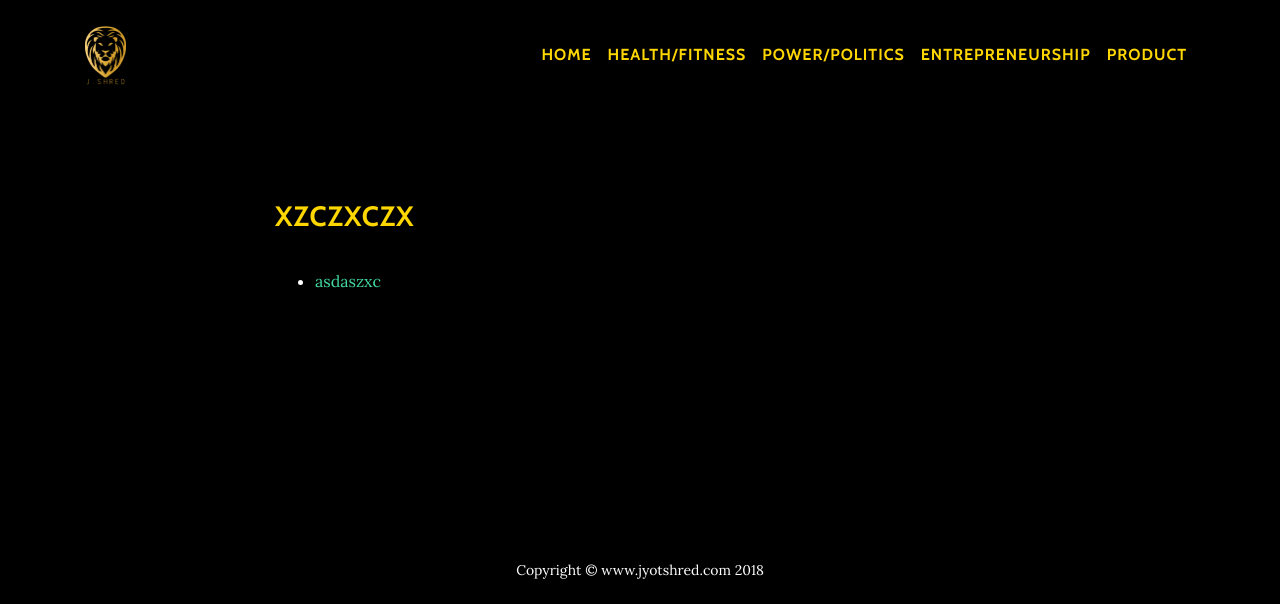
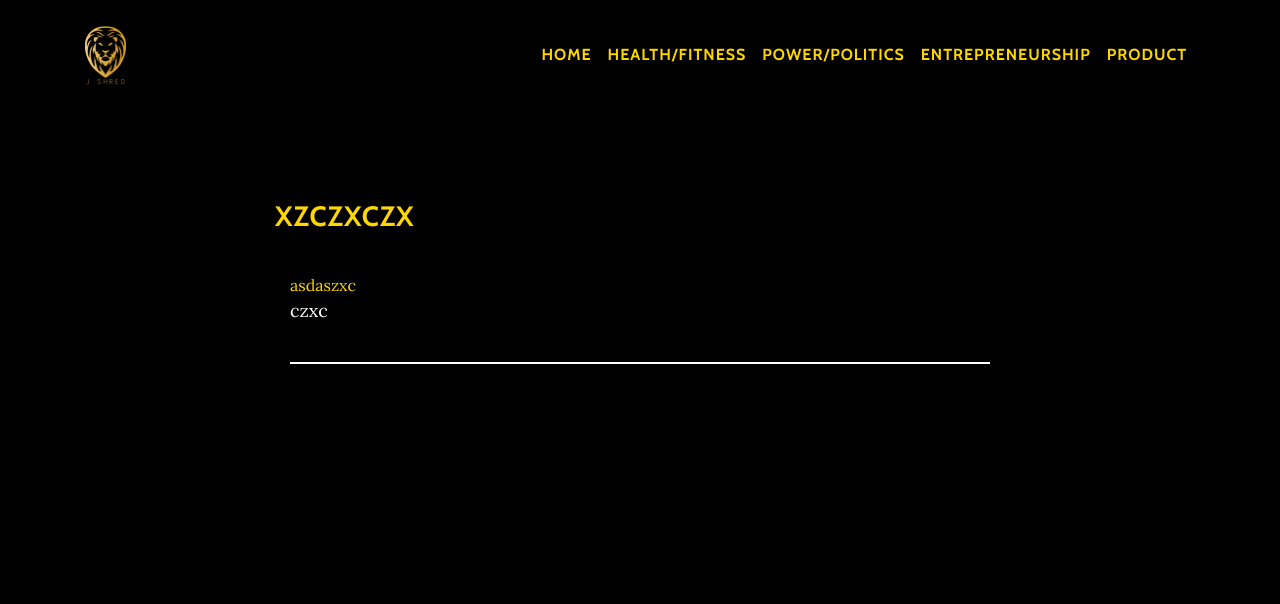
Before and after one commit to 00baker/gym, a Django app: a page that uses templates/health/view_category.html in a window 1280 px wide. Shown: the top 604 px of the page. Run offline with Django 3.2, Linux system fonts and the light colour scheme; data comes from the database, SQL or seed files in the repository; some libraries are stand-ins or nearby versions.

Commit message:
Update view_category.html
minor change

```diff
--- a/templates/health/view_category.html
+++ b/templates/health/view_category.html
@@ -8,11 +8,31 @@
 
 {% block content %}
     {% if posts %}
-        <ul>
-        {% for post in posts %}
-            <li><a href="{{ post.get_absolute_url }}">{{ post.title }}</a></li>
-        {% endfor %}
-        </ul>
+
+        <div class="container">
+            <div class="panel-group">
+                {% for post in posts %}    <!-- for loop -->
+
+                    <div class="panel panel-default" style="border-bottom: 2px solid; border-color: white;padding-bottom: 2px;padding-top: 4px">
+                        <div class="panel-heading"><a id="asdf" href="{{ post.get_absolute_url }}" style="color: #FFD700">{{ post.title }}</a></div>
+                        <script type="text/javascript">
+                            $(document).ready(function(){
+                                var maxLength = 90;
+                                $(".show-read-more").each(function(){
+                                    var myStr = $(this).text();
+                                    if($.trim(myStr).length > maxLength){
+                                        var newStr = myStr.substring(0, maxLength);
+                                        $(this).empty().html(newStr);
+                                        $(this).append(' ...');
+                                    }
+                                });
+                            });
+                        </script>
+                        <div class="panel-body" ><span class="show-read-more">{{ post.body|safe }}</span></div>
+                    </div>
+                {% endfor %}
+            </div>
+        </div>
     {% else %}
         <p>There are no posts.</p>
     {% endif %}
```
